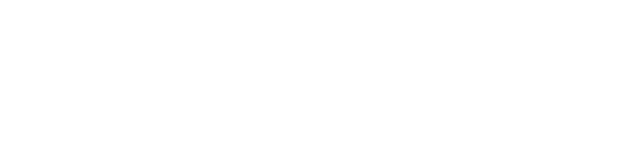
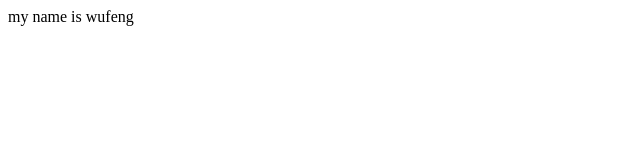
Before and after one commit to wufenga/demo, a plain HTML site: page index.html in a window 1280 px wide. Shown: the whole page, without its empty margins (0-640 px from the left). Drawn offline with Linux system fonts and the light colour scheme.

Commit message:
第三次提交

```diff
--- a/index.html
+++ b/index.html
@@ -8,7 +8,7 @@
 </head>
 
 <body>
-
+    my name is wufeng
 </body>
 
 </html>
```
